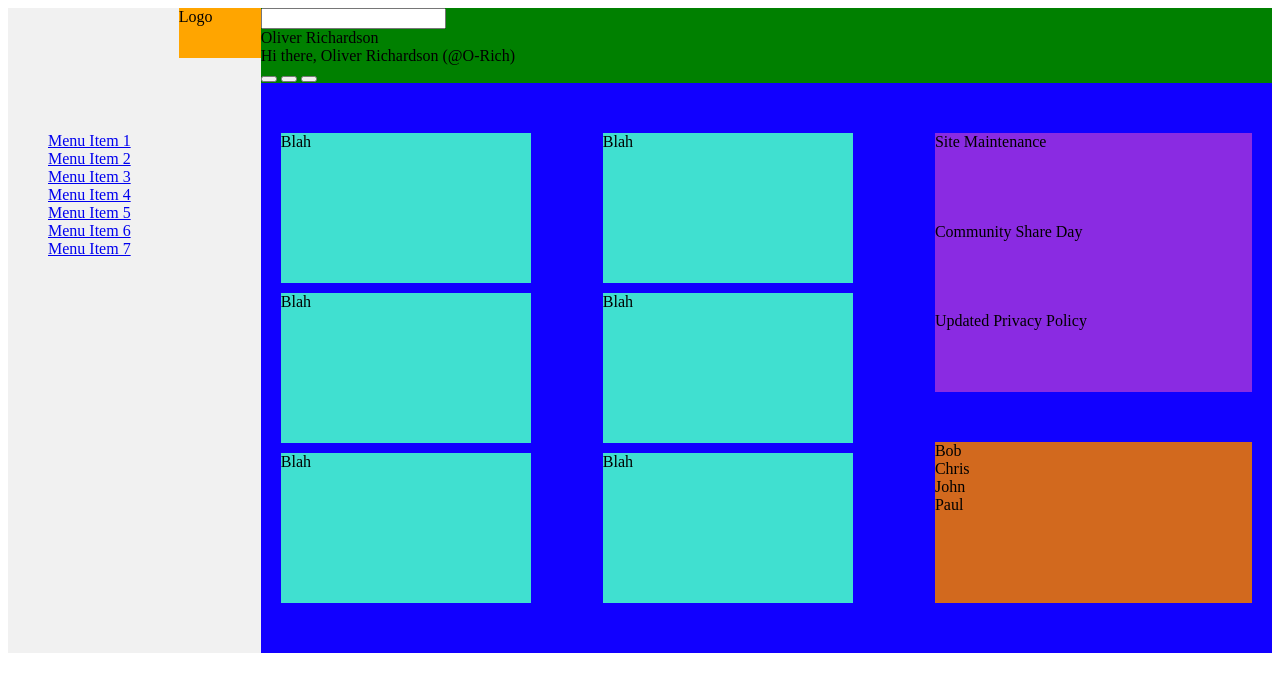
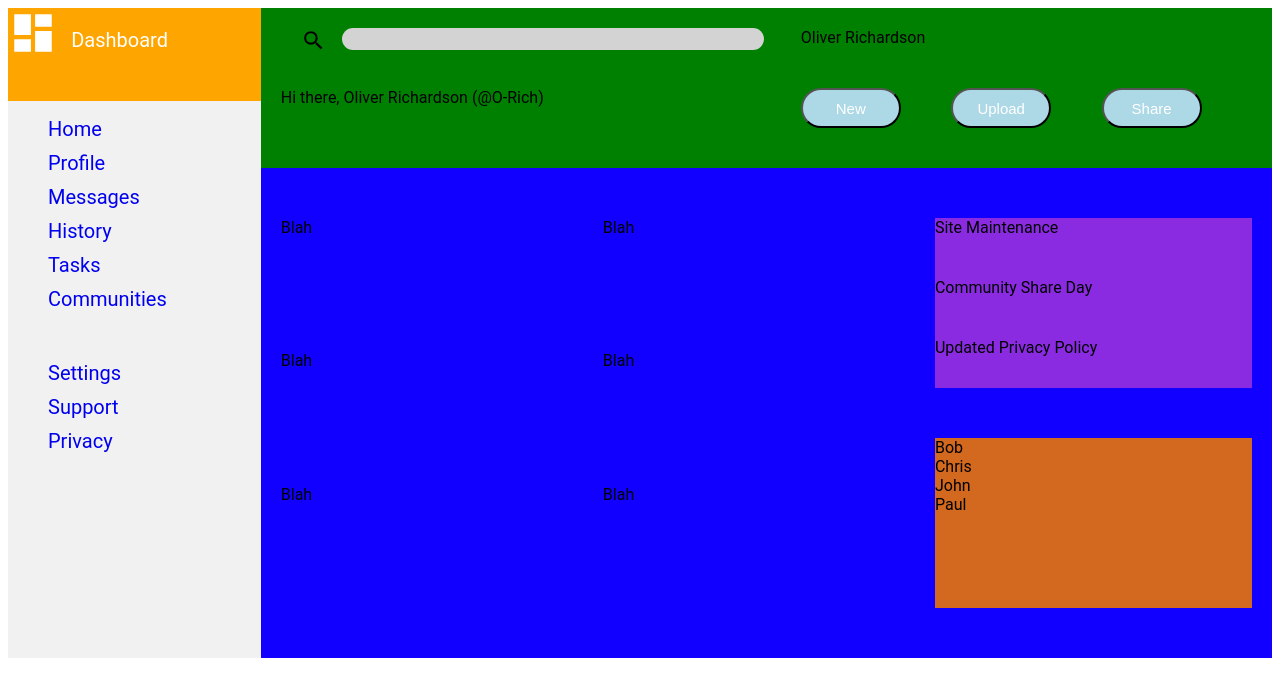
Before and after one commit to Olliekse/admin-dashboard, a plain HTML site: page index.html in a window 1280 px wide. Drawn offline with Linux system fonts and the light colour scheme.

Commit message:
added icon

```diff
--- a/index.html
+++ b/index.html
@@ -11,7 +11,13 @@
 <body>
   <div class="container">
     <div class="top-bar">
+
       <div class="search">
+        <svg class="search-icon" xmlns="http://www.w3.org/2000/svg" viewBox="0 0 24 24">
+          <title>magnify</title>
+          <path
+            d="M9.5,3A6.5,6.5 0 0,1 16,9.5C16,11.11 15.41,12.59 14.44,13.73L14.71,14H15.5L20.5,19L19,20.5L14,15.5V14.71L13.73,14.44C12.59,15.41 11.11,16 9.5,16A6.5,6.5 0 0,1 3,9.5A6.5,6.5 0 0,1 9.5,3M9.5,5C7,5 5,7 5,9.5C5,12 7,14 9.5,14C12,14 14,12 14,9.5C14,7 12,5 9.5,5Z" />
+        </svg>
         <form action="#">
           <input type="text" name="search">
         </form>
@@ -20,21 +26,28 @@
       <div class="profile">Oliver Richardson</div>
       <div class="greeting">Hi there, Oliver Richardson (@O-Rich)</div>
       <div class="buttons">
-        <button class="new"></button>
-        <button class="upload"></button>
-        <button class="share"></button>
+        <button class="new">New</button>
+        <button class="upload">Upload</button>
+        <button class="share">Share</button>
       </div>
     </div>
     <nav class="left-sidebar">
-      <div class="logo">Logo</div>
+      <div class="logo">
+        <svg class="logo-pic" xmlns="http://www.w3.org/2000/svg" viewBox="0 0 24 24">
+          <path d="M13,3V9H21V3M13,21H21V11H13M3,21H11V15H3M3,13H11V3H3V13Z" />
+        </svg>
+        <p class="logo-text">Dashboard</p>
+      </div>
       <ul class="menu">
-        <li><a href="#">Menu Item 1</a></li>
-        <li><a href="#">Menu Item 2</a></li>
-        <li><a href="#">Menu Item 3</a></li>
-        <li><a href="#">Menu Item 4</a></li>
-        <li><a href="#">Menu Item 5</a></li>
-        <li><a href="#">Menu Item 6</a></li>
-        <li><a href="#">Menu Item 7</a></li>
+        <li><a href="#">Home</a></li>
+        <li><a href="#">Profile</a></li>
+        <li><a href="#">Messages</a></li>
+        <li><a href="#">History</a></li>
+        <li><a href="#">Tasks</a></li>
+        <li><a href="#">Communities</a></li>
+        <li><a href="#">Settings</a></li>
+        <li><a href="#">Support</a></li>
+        <li><a href="#">Privacy</a></li>
       </ul>
     </nav>
     <div class="main-container">
--- a/style.css
+++ b/style.css
@@ -1,5 +1,15 @@
+@font-face {
+  font-family: 'Roboto';
+  src: url('https://fonts.googleapis.com/css2?family=Roboto:wght@400;700&display=swap');
+}
+
 body {
   height: 100%;
+  font-family: 'Roboto', sans-serif;
+}
+
+a {
+  text-decoration: none;
 }
 
 .container {
@@ -19,24 +29,45 @@ body {
 .left-sidebar {
   background-color: #f1f1f1;
   display: grid;
-  grid-template-rows: 1fr 5fr;
+  grid-template-rows: 1fr 6fr;
   grid-area: 1/1/3/2;
 }
 
 .right-sidebar {
   display: grid;
   grid-gap: 50px;
+  grid-template-rows: 1fr 1fr;
 }
 
-.menu {
-  height: 100%;
-  grid-area: 2/1/3/2;
+.left-sidebar li {
+  color: white;
+  margin-bottom: 10px;
+  font-size: 20px;
+}
+
+.left-sidebar li:nth-child(6) {
+  margin-bottom: 50px;
+}
+
+
+.left-sidebar path {
+  fill: white;
 }
 
 .logo {
+  background-color: orange;
+  display: grid;
+  grid-template-columns: 1fr 3fr;
+}
+
+.logo-pic {
   height: 50px;
-  grid-area: 1/2/2/2;
-  background-color: orange;
+  width: 50px;
+}
+
+.logo-text {
+  font-size: 20px;
+  color: white;
 }
 
 ul {
@@ -46,6 +77,62 @@ ul {
 .top-bar {
   grid-area: 1/2/2/2;
   background-color: green;
+  display: grid;
+  grid-template-columns: 1fr 1fr;
+  grid-template-rows: 1fr 1fr;
+  grid-gap: 20px;
+  padding: 20px;
+}
+
+.search {
+  grid-area: 1/1/1/1;
+  display: grid;
+  width: 500px;
+}
+
+.search form {
+  grid-row: 1/2;
+}
+
+.search input {
+  width: 400px;
+  height: 20px;
+  border-radius: 50px;
+  border: none;
+  padding-left: 20px;
+  background-color: lightgray;
+}
+
+
+.search-icon {
+  width: 25px;
+  height: 25px;
+  grid-row: 1/2;
+  margin-left: 20px;
+
+}
+
+.profile {
+  grid-area: 1/2/1/3;
+}
+
+.greeting {
+  grid-area: 2/1/2/1;
+}
+
+.buttons {
+  display: grid;
+  grid-template-columns: 1fr 1fr 1fr;
+  grid-area: 2/2/2/3;
+}
+
+.buttons button {
+  border-radius: 50px;
+  width: 100px;
+  height: 40px;
+  color: white;
+  background-color: lightblue;
+  font-size: 15px;
 }
 
 .projects {
@@ -56,11 +143,11 @@ ul {
 
 }
 
-.project {
+/* .project {
   background-color: turquoise;
-  height: 150px;
-  width: 250px;
-}
+  height: 200px;
+  width: 300px;
+} */
 
 .announcements {
   background-color: blueviolet;
```
